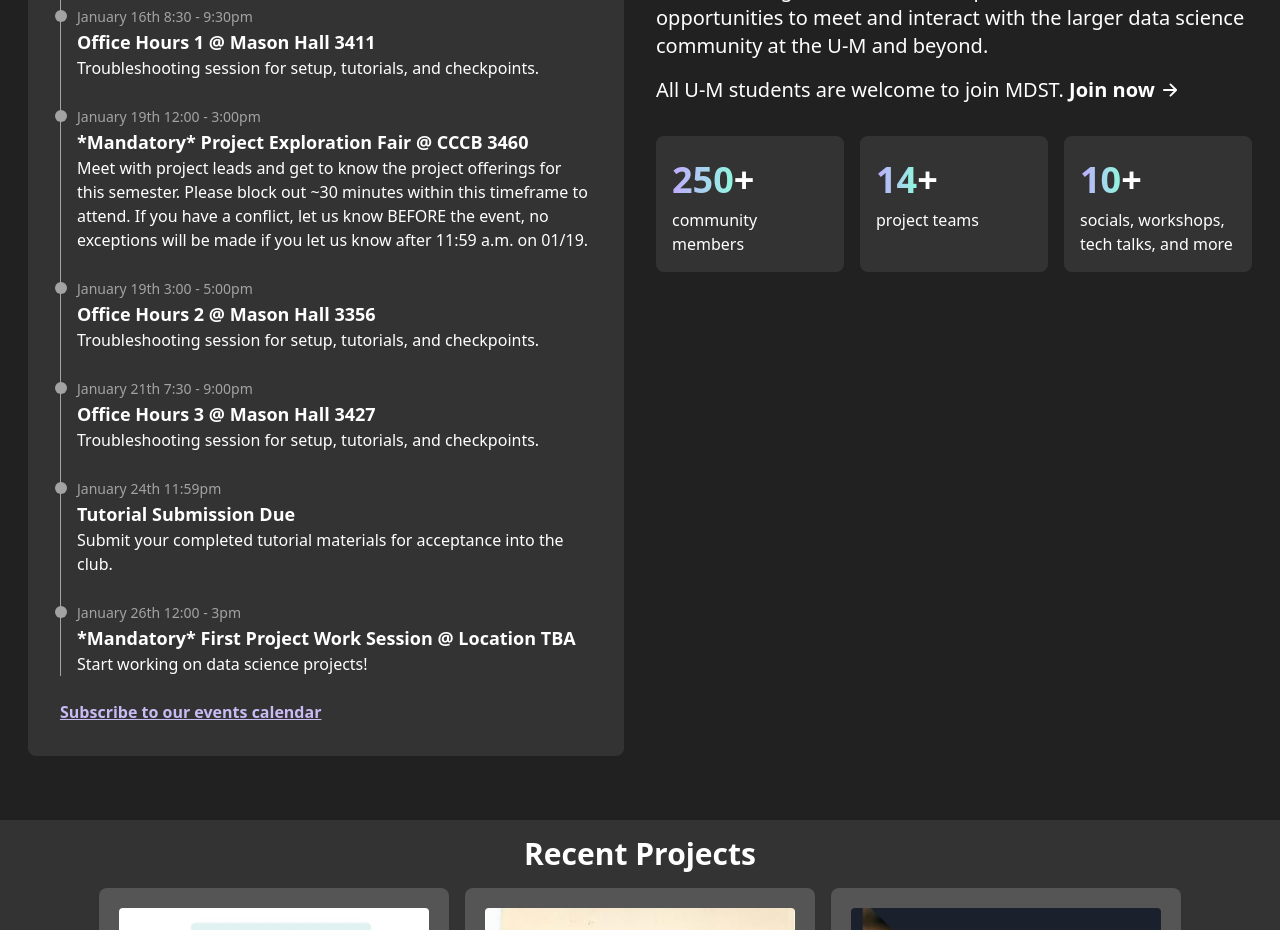
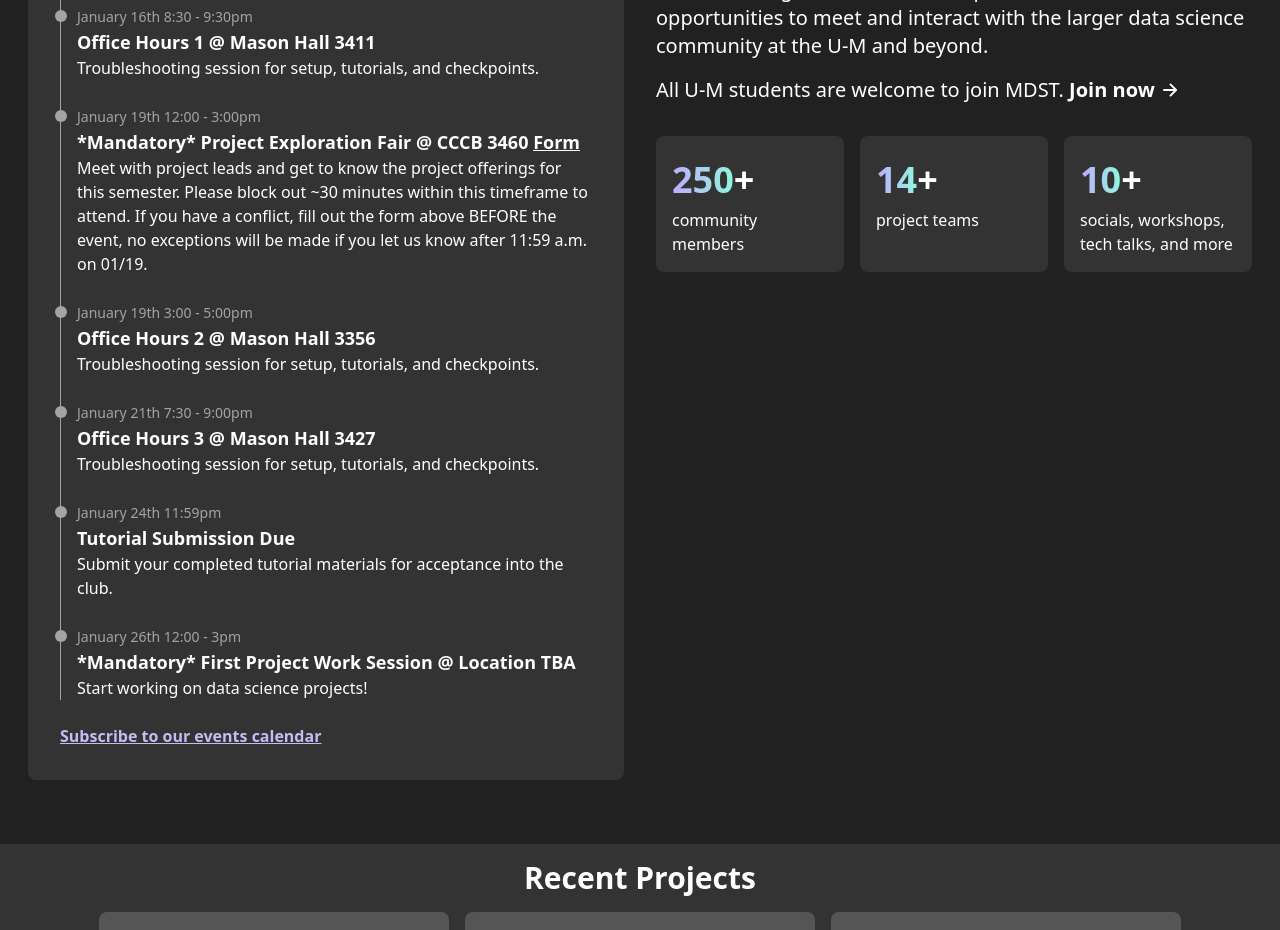
Before and after one commit to MichiganDataScienceTeam/official-website, a Next.js app: page / in a window 1280 px wide. Shown: the part 920-1850 px from the top of the page. Built offline with nearby package versions, Linux system fonts and the light colour scheme.

Commit message:
(fix) update absence form for project fair

```diff
--- a/components/timeline.jsx
+++ b/components/timeline.jsx
@@ -11,9 +11,12 @@ export default function Timeline({ events }) {
             </time>
             <h3 className="text-lg font-semibold text-white snap-center">
               {event.title}{" "}
-              {event.zoom && (
-                <Link href={event.zoom} className="font-bold underline">
-                  Zoom
+              {event.external && (
+                <Link
+                  href={event.external.link}
+                  className="font-bold underline"
+                >
+                  {event.external.name}
                 </Link>
               )}
             </h3>
--- a/config/timeline.json
+++ b/config/timeline.json
@@ -6,7 +6,10 @@
       "title": "Mass Meeting 1 @ Virtual",
       "time": "January 12th 12:00 - 1:00pm",
       "description": "Join us to learn more about MDST and how to become a member.",
-      "zoom": "https://umich.zoom.us/j/96762839103"
+      "external": {
+        "name": "Zoom",
+        "link": "https://umich.zoom.us/j/96762839103"
+      }
     },
     {
       "title": "Mass Meeting 2 @ Michigan Union - Kuenzel Room",
@@ -21,7 +24,11 @@
     {
       "title": "*Mandatory* Project Exploration Fair @ CCCB 3460",
       "time": "January 19th 12:00 - 3:00pm",
-      "description": "Meet with project leads and get to know the project offerings for this semester. Please block out ~30 minutes within this timeframe to attend. If you have a conflict, let us know BEFORE the event, no exceptions will be made if you let us know after 11:59 a.m. on 01/19."
+      "description": "Meet with project leads and get to know the project offerings for this semester. Please block out ~30 minutes within this timeframe to attend. If you have a conflict, fill out the form above BEFORE the event, no exceptions will be made if you let us know after 11:59 a.m. on 01/19.",
+      "external": {
+        "name": "Form",
+        "link": "https://docs.google.com/forms/d/e/1FAIpQLSdew7sqXO_r2bXIIDhaPj6GhROBJzy1htaP0BIr5xykeIvpZQ/viewform?usp=dialog"
+      }
     },
     {
       "title": "Office Hours 2 @ Mason Hall 3356",
```
